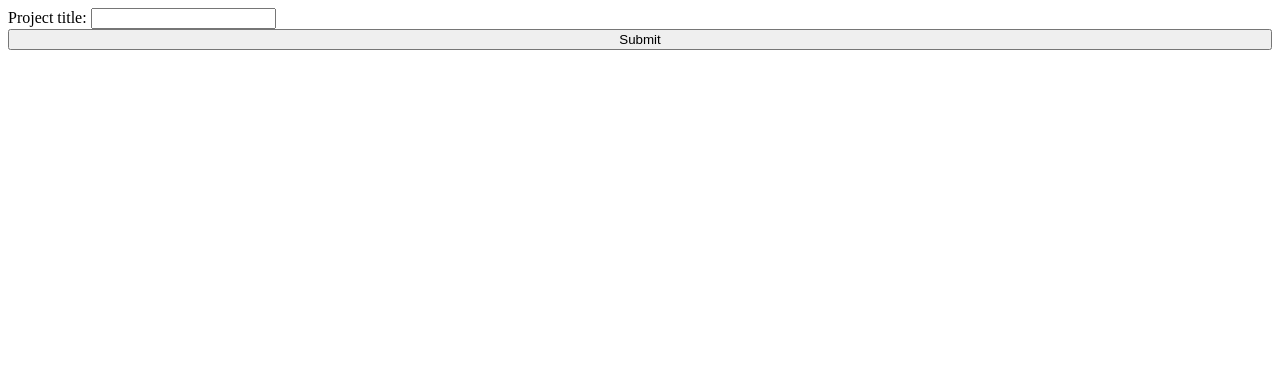
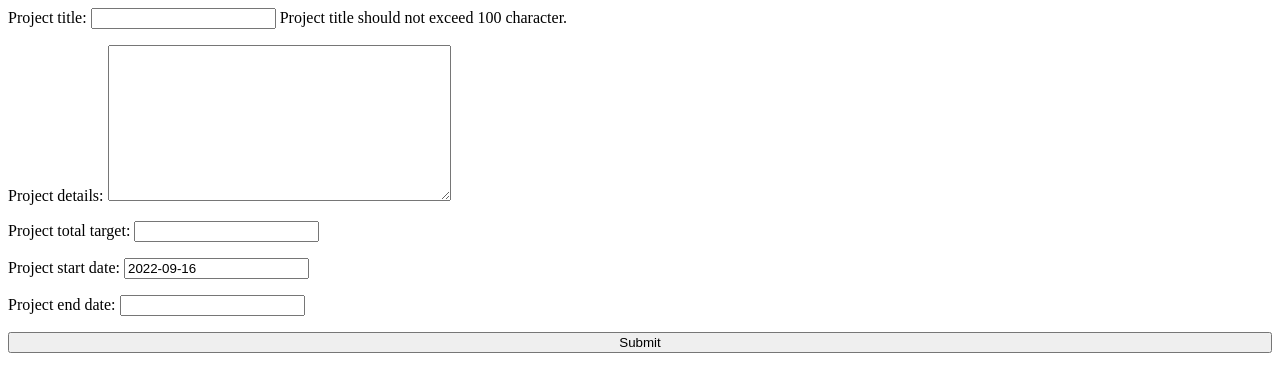
Before and after one commit to meldisoukyy/CrowdFunding, a Django app: page /project/create/ in a window 1280 px wide. Shown: the top 392 px of the page. Run offline with Django 4.2, Linux system fonts and the light colour scheme.

Commit message:
Update with CreateView

```diff
--- a/crowdfunding/project/forms.py
+++ b/crowdfunding/project/forms.py
@@ -1,4 +1,3 @@
-from pyexpat import model
 from django.forms import ModelForm
 from .models import Project
 
--- a/crowdfunding/project/models.py
+++ b/crowdfunding/project/models.py
@@ -1,5 +1,13 @@
+from datetime import date
+from pyexpat import model
 from django.db import models
 
 # Create your models here.
 class Project(models.Model):
-    project_title = models.CharField(max_length=50)
+    project_title = models.CharField(max_length=100, help_text='Project title should not exceed 100 character.')
+    # project_category = models.ForeignKey(Category, on_delete=models.CASCADE)
+    project_details = models.TextField(null=True)
+    # project_images = models.ImageField()
+    project_total_target = models.IntegerField(null=True)
+    project_start_date = models.DateField(null=True, blank=True, default=date.today())
+    project_end_date = models.DateField(null=True, blank=True)
--- a/crowdfunding/project/templates/project/create.html
+++ b/crowdfunding/project/templates/project/create.html
@@ -1,2 +1,5 @@
-{{form}}
-<button type="submit" style="width:100%" class="btn btn-primary">Submit</button>
+<form method='POST'>
+    {% csrf_token %}
+    {{form.as_p}}
+    <button type="submit" style="width:100%" class="btn btn-primary">Submit</button>
+</form>
--- a/crowdfunding/project/urls.py
+++ b/crowdfunding/project/urls.py
@@ -2,5 +2,9 @@ from django.urls import path
 from . import views as vi
 
 urlpatterns = [
-    path('create/', vi.create_project, name='create_project'),
+    path('', vi.project, name='project'),
+    path('create/', vi.CreateProject.as_view(), name='create_project'),
+    path('update/', vi.update_project, name='update_project'),
+    path('delete/<int:pk>', vi.delete_project, name='delete_project'),
+    path('view/<int:pk>', vi.view_project, name='view_project'),
 ]
--- a/crowdfunding/project/views.py
+++ b/crowdfunding/project/views.py
@@ -1,18 +1,44 @@
 from django.shortcuts import render, redirect
 from django.http import HttpResponse
+from django.urls import reverse
+
+from django.views.generic.edit import CreateView
 
 from .models import Project
 
 from .forms import ProjectForm
 
-# Create your views here.
-def create_project(request):
-    context = {
-        'form' : ProjectForm,
-        }
-    if request == 'POST':
-        form = ProjectForm(request.POST)
-        if form.is_valid():
-            form.save()
-            return redirect('/project/create')
-    return render(request, 'project/create.html', context = context)
+
+def project(request):
+    all_projects = str(Project.objects.all())
+    return HttpResponse(all_projects)
+
+# def create_project(request):
+#     if request.POST:
+#         form = ProjectForm(request.POST, request.FILES)
+#         print(form)
+#         print(form.is_valid())
+#         if form.is_valid():
+#             form.save()
+#             return HttpResponse('Success')
+#     context = {
+#         'form' : ProjectForm(),
+#         }
+#     return render(request, 'project/create.html', context = context)
+
+class CreateProject(CreateView):
+    model = Project
+    fields = '__all__'
+    template_name = 'project/create.html'
+
+    def get_success_url(self):
+        return reverse('create_project')
+
+def update_project(request):
+    pass
+
+def view_project(request, project_id):
+    pass
+
+def delete_project(request, project_id):
+    pass
```
Also changed, not shown: crowdfunding/project/migrations/0002_project_project_details_project_project_end_date_and_more.py (added), crowdfunding/project/migrations/0003_alter_project_project_end_date_and_more.py (added).
